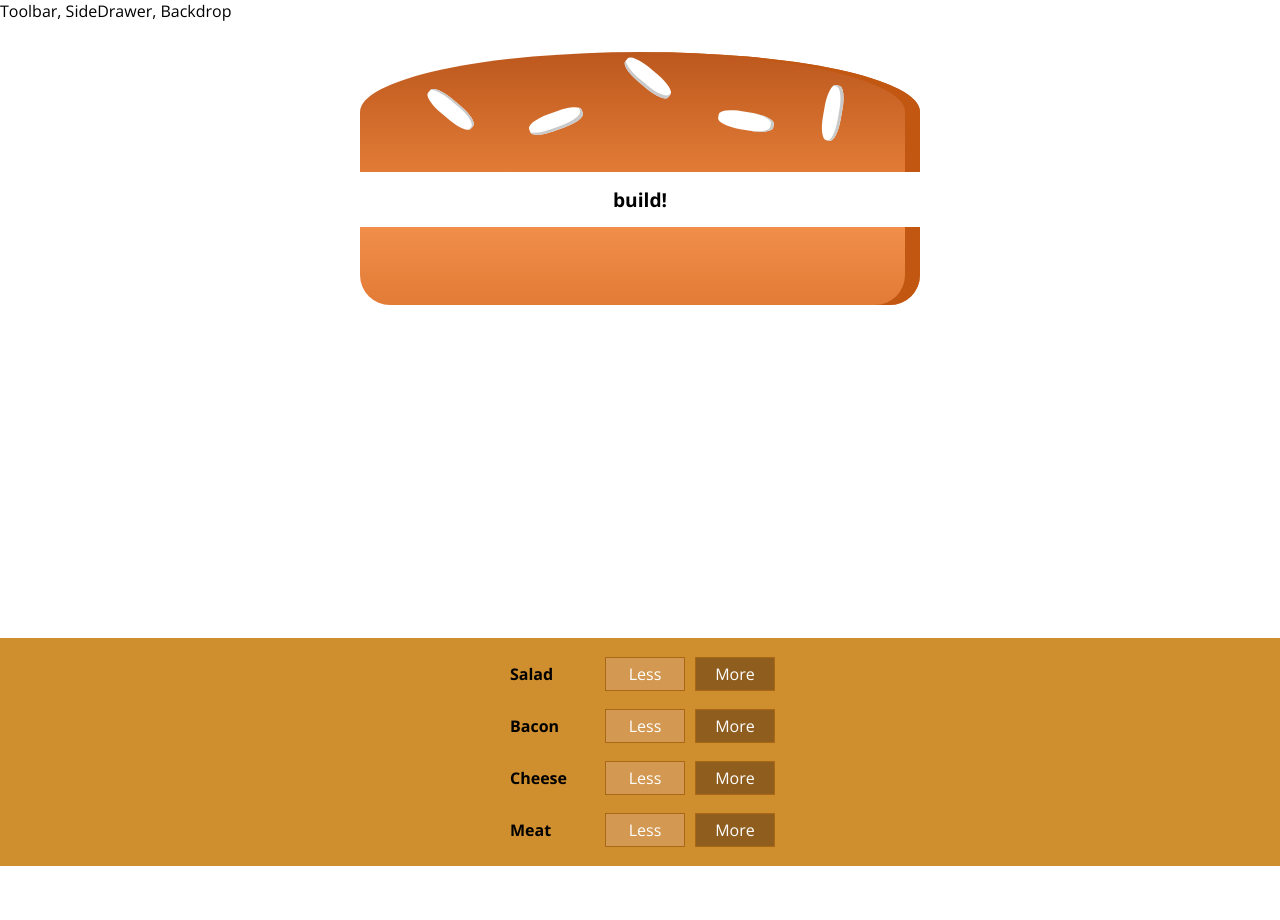
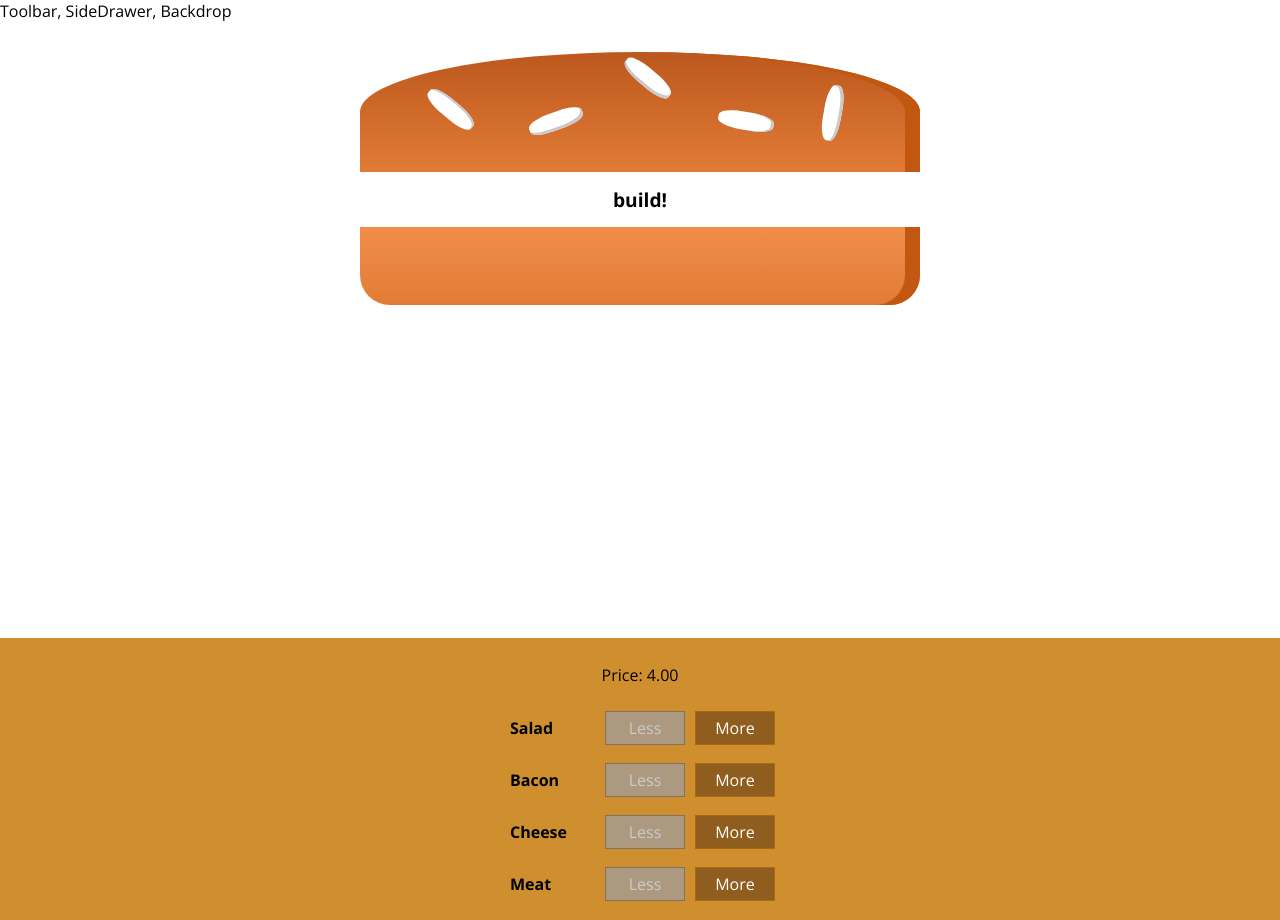
Before and after one commit to sm0k1nggnu/UdemyReactRedux, a React app: page / in a window 1280 px wide. Before the commit the page ends 866 px from the top, so only its background shows below. Built offline with nearby package versions, Linux system fonts and the light colour scheme.

Commit message:
remove items, disable button if zero, show price

```diff
--- a/src/components/Burger/BuildControls/BuildControl/BuildControl.js
+++ b/src/components/Burger/BuildControls/BuildControl/BuildControl.js
@@ -4,7 +4,7 @@
 const buildControl = ( props ) => (
     <div className={classes.BuildControl}>
         <div className={classes.Label}>{props.label}</div>
-        <button className={classes.Less}>Less</button>
+        <button className={classes.Less}onClick={props.removed} disabled={props.disabled}>Less</button>
         <button className={classes.More} onClick={props.added}>More</button>
     </div>
 );
--- a/src/components/Burger/BuildControls/BuildControls.js
+++ b/src/components/Burger/BuildControls/BuildControls.js
@@ -11,12 +11,15 @@
 
 const buildControls = ( props ) => (
     <div className={classes.BuildControls}>
+        <p>Price: {props.price.toFixed(2)}</p>
         {controls.map(ctrl => (
             <BuildControl
                 key={ctrl.label}
                 label={ctrl.label}
                 type={ctrl.type}
                 added={() => props.ingredientAdded(ctrl.type)}
+                removed={() => props.ingredientRemoved(ctrl.type)}
+                disabled={props.disabled[ctrl.type]}
             />
         ))}
     </div>
--- a/src/container/BurgerBuilder/BurgerBuilder.js
+++ b/src/container/BurgerBuilder/BurgerBuilder.js
@@ -33,13 +33,36 @@
         this.setState({totalPrice: newPrice, ingredients: updatedIngredients})
     }
     removeIngredientHandler = (type) => {
-
+        const oldCount = this.state.ingredients[type];
+        if(oldCount <= 0) {
+            return;
+        }
+        const newCount = oldCount - 1;
+        const updatedIngredients = {
+            ...this.state.ingredients
+        }
+        updatedIngredients[type] = newCount;
+        const priceDeduction = INGREDIENT_PRICES[type];
+        const oldPrice = this.state.totalPrice;
+        const newPrice = oldPrice - priceDeduction;
+        this.setState({totalPrice: newPrice, ingredients: updatedIngredients})
     }
     render() {
+        const disabledInfo = {
+            ...this.state.ingredients
+        }
+        for (let key in disabledInfo) {
+            disabledInfo[key] = disabledInfo[key] <= 0
+        }
         return(
             <Aux>
                 <Burger ingredients={this.state.ingredients}/>
-                <BuildControls ingredientAdded={this.addIngredientHandler} />
+                <BuildControls
+                    ingredientAdded={this.addIngredientHandler}
+                    ingredientRemoved={this.removeIngredientHandler}
+                    disabled={disabledInfo}
+                    price={this.state.totalPrice}
+                />
             </Aux>
         )
     }
```
